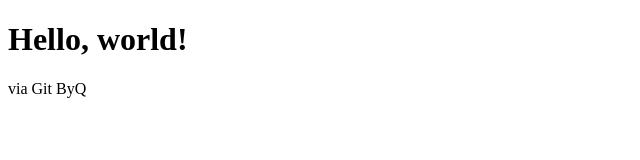
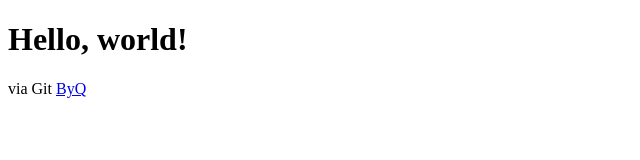
Before and after one commit to ByQwert/Control-system-of-elevator, a plain HTML site: page index.html in a window 1280 px wide. Shown: the full height of the page, 0-640 px from the left. Drawn offline with Linux system fonts and the light colour scheme.

Commit message:
Edit profile link

```diff
--- a/index.html
+++ b/index.html
@@ -6,6 +6,6 @@
 <body>
 <h1>Hello, world!</h1>
 via Git
-ByQ
+<a href="https://github.com/ByQwert">ByQ</a>
 </body>
 </html>
```
